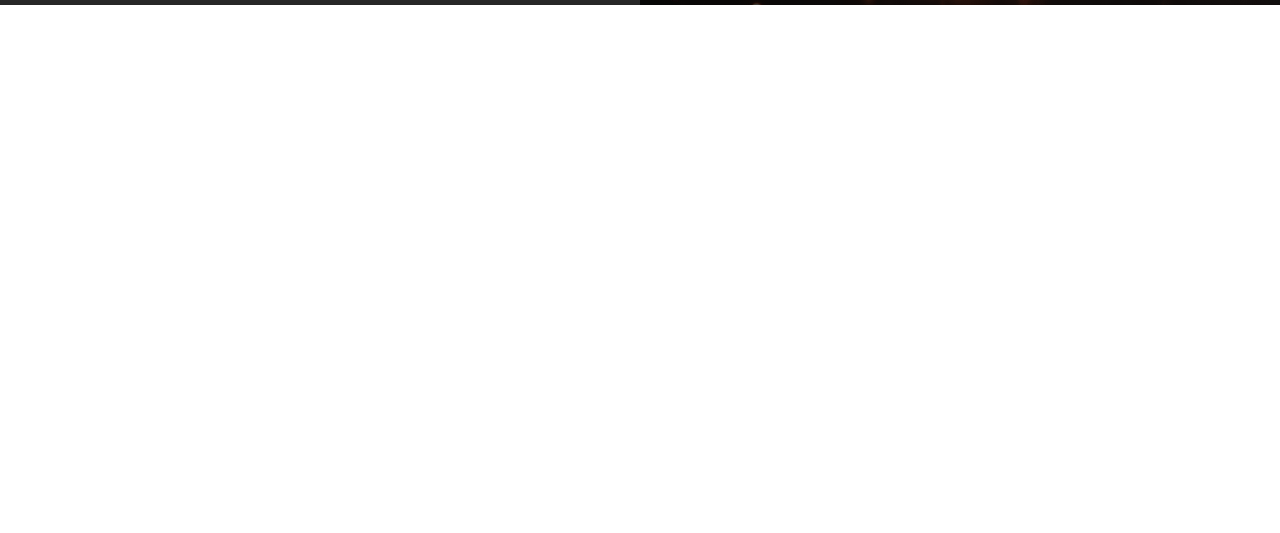
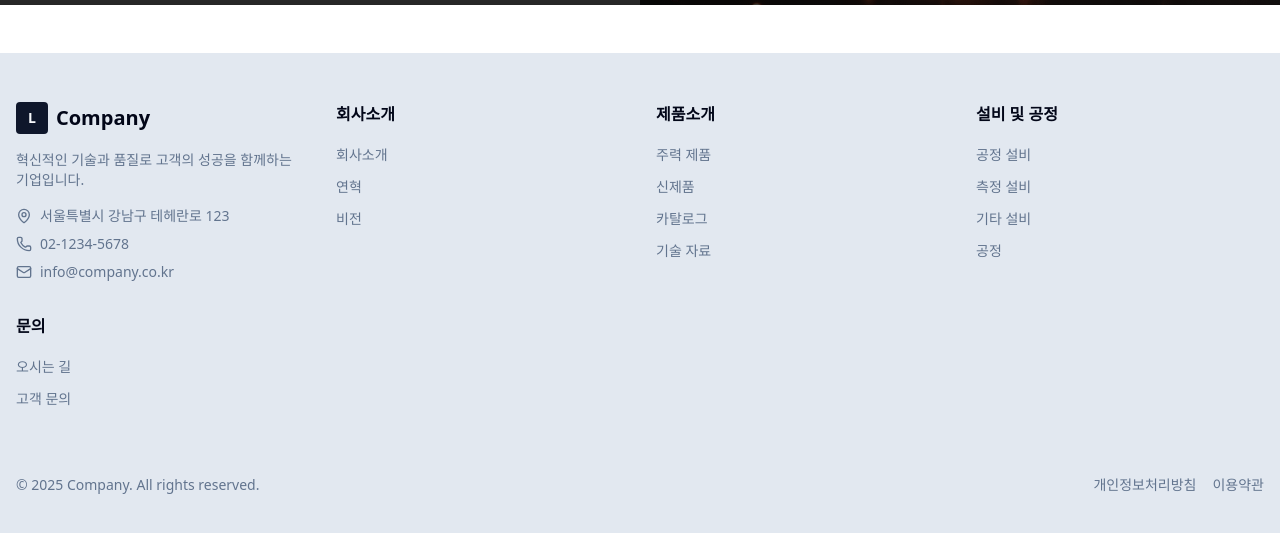
Before and after one commit to kdsolution3744/kdsolution-web, a Next.js app: page / in a window 1280 px wide. Shown: the part 1287-1820 px from the top of the page. Before the commit the page ends 1340 px from the top, so only its background shows below. Built offline with nearby package versions, Linux system fonts and the light colour scheme; grey boxes are pictures that could not be loaded.

Commit message:
feat : footer 목업 추가

```diff
--- a/src/app/layout.tsx
+++ b/src/app/layout.tsx
@@ -1,3 +1,4 @@
+import Footer from "@/components/footer";
 import Navbar from "@/components/navbar";
 import type { Metadata } from "next";
 import { Geist, Geist_Mono } from "next/font/google";
@@ -25,12 +26,13 @@ export default function RootLayout({
 }>) {
   return (
     <html lang="en">
+      <Navbar />
       <body
         className={`${geistSans.variable} ${geistMono.variable} antialiased`}
       >
-        <Navbar />
         <main className="">{children}</main>
       </body>
+      <Footer />
     </html>
   );
 }
--- /dev/null
+++ b/src/components/footer.tsx
@@ -0,0 +1,84 @@
+import { MENU_ITEM } from "@/constants/menu";
+import { Mail, MapPin, Phone } from "lucide-react";
+import Link from "next/link";
+
+export default function Footer() {
+  return (
+    <footer className="bg-border border-t">
+      <div className="container px-4 py-12">
+        <div className="grid grid-cols-1 md:grid-cols-2 lg:grid-cols-4 gap-8">
+          {/* 회사 정보 */}
+          <div className="space-y-4">
+            <div className="flex items-center space-x-2">
+              <div className="h-8 w-8 rounded bg-primary flex items-center justify-center">
+                <span className="text-primary-foreground font-bold text-sm">
+                  L
+                </span>
+              </div>
+              <span className="font-bold text-xl">Company</span>
+            </div>
+            <p className="text-sm text-muted-foreground">
+              혁신적인 기술과 품질로 고객의 성공을 함께하는 기업입니다.
+            </p>
+            <div className="space-y-2">
+              <div className="flex items-center space-x-2 text-sm text-muted-foreground">
+                <MapPin className="h-4 w-4" />
+                <span>서울특별시 강남구 테헤란로 123</span>
+              </div>
+              <div className="flex items-center space-x-2 text-sm text-muted-foreground">
+                <Phone className="h-4 w-4" />
+                <span>02-1234-5678</span>
+              </div>
+              <div className="flex items-center space-x-2 text-sm text-muted-foreground">
+                <Mail className="h-4 w-4" />
+                <span>info@company.co.kr</span>
+              </div>
+            </div>
+          </div>
+
+          {MENU_ITEM.map((v) => {
+            return (
+              <div key={`footer-${v.title}`} className="space-y-4">
+                <h3 className="font-semibold">{v.title}</h3>
+                <ul className="space-y-2">
+                  {v.subItems.map((t) => {
+                    return (
+                      <li key={`footer-${t.title}`}>
+                        <Link
+                          href={t.href}
+                          className="text-sm text-muted-foreground hover:text-foreground transition-colors"
+                        >
+                          {t.title}
+                        </Link>
+                      </li>
+                    );
+                  })}
+                </ul>
+              </div>
+            );
+          })}
+        </div>
+
+        <div className="border-t mt-8 pt-8 flex flex-col md:flex-row justify-between items-center">
+          <p className="text-sm text-muted-foreground">
+            © 2025 Company. All rights reserved.
+          </p>
+          <div className="flex space-x-4 mt-4 md:mt-0">
+            <Link
+              href="/privacy"
+              className="text-sm text-muted-foreground hover:text-foreground transition-colors"
+            >
+              개인정보처리방침
+            </Link>
+            <Link
+              href="/terms"
+              className="text-sm text-muted-foreground hover:text-foreground transition-colors"
+            >
+              이용약관
+            </Link>
+          </div>
+        </div>
+      </div>
+    </footer>
+  );
+}
```
